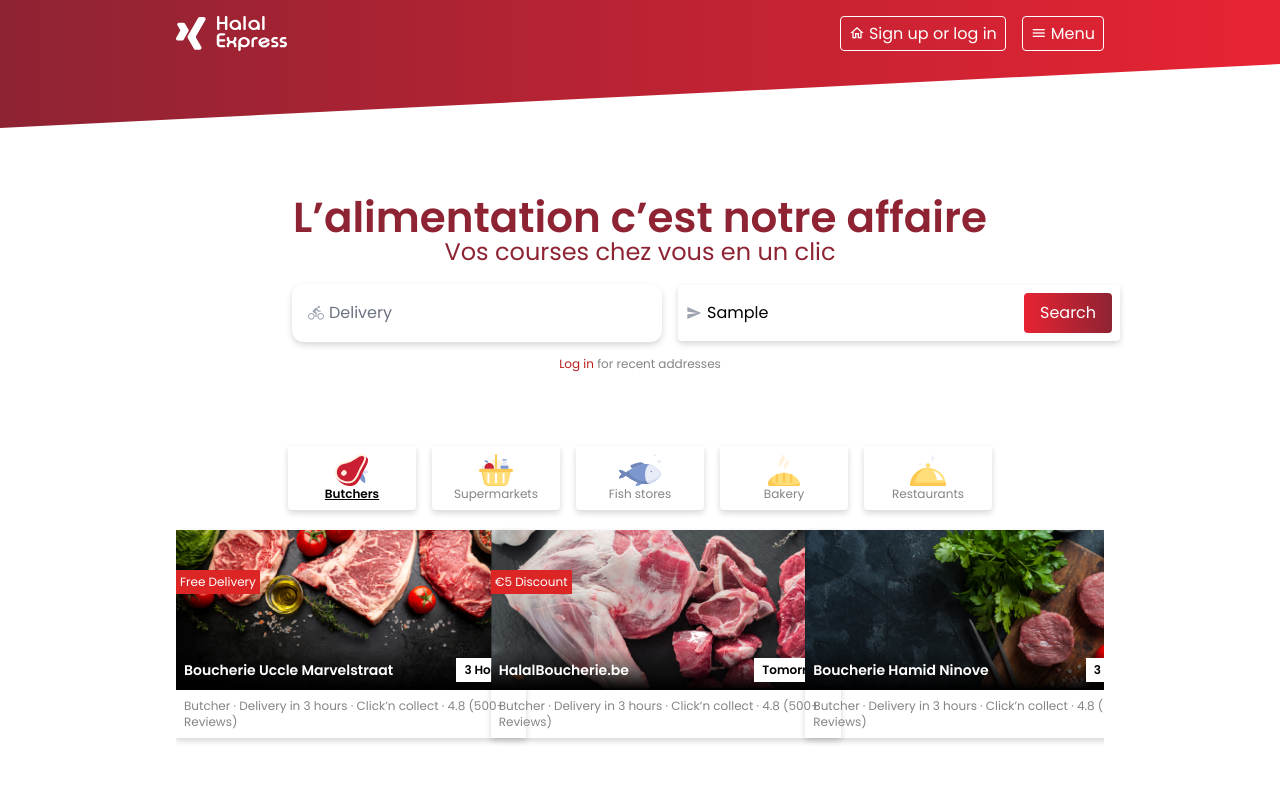
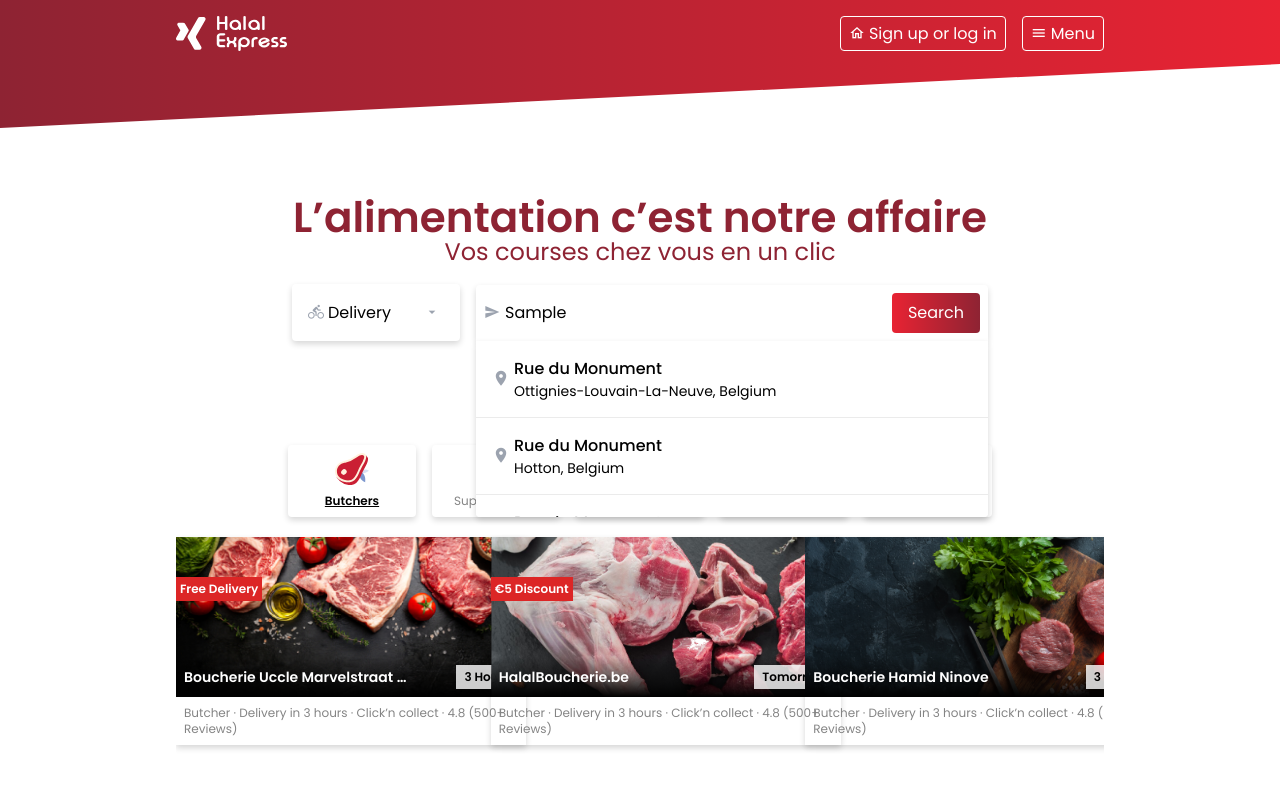
Before and after one commit to Lino004/hotalexpress, a Vue app: page / in a window 1280 px wide. Both pictures are taken after typing "Sample" into the empty fields and a click on the button "Search". Shown: the top 800 px of the page. Built offline with nearby package versions, Linux system fonts and the light colour scheme.

Commit message:
correction home

```diff
--- /dev/null
+++ b/src/components/custom-form/CustomAutocompletHome.vue
@@ -0,0 +1,82 @@
+<template>
+  <div
+    class="relative w-full">
+    <div
+      class="p-2 rounded shadow-box1 flex items-center"
+      :class="{
+        'rounded-b-none': show
+      }">
+      <span class="mr-1 text-gray-400">
+        <i class="mdi mdi-send"></i>
+      </span>
+      <input
+        class="flex-1 border border-transparent focus:outline-none focus:border-transparent"
+        placeholder="Adresse, ville ou code postal"
+        v-model="input">
+      <button class="flex-initial bg-gradient-to-r from-grid2 to-grid1 py-2 px-4 rounded text-white hidden md:block">
+        Search
+      </button>
+    </div>
+    <div
+      class="absolute w-full bg-white rounded rounded-t-none shadow-box1 overflow-y-auto"
+      :class="{
+        'h-32 md:h-44': data.length > 2
+      }"
+      v-if="show">
+      <div
+        v-for="(item, i) in data"
+        :key="i">
+        <div
+          class="p-4 flex justify-between items-center min-w-168 cursor-pointer"
+          @click="actionSelect(i)">
+          <span class="mr-1 text-gray-400 text-lg">
+            <i class="mdi mdi-map-marker"></i>
+          </span>
+          <div class="flex-1">
+            <p class="font-medium">{{item.label}}</p>
+            <p class="text-sm">{{item.subLabel}}</p>
+          </div>
+        </div>
+        <hr class="text-grid5">
+      </div>
+    </div>
+  </div>
+</template>
+
+<script>
+export default {
+  props: {
+    data: {
+      type: Array,
+      default: () => []
+    },
+    field: {
+      type: String,
+      default: 'label'
+    }
+  },
+  data () {
+    return {
+      input: '',
+      show: false
+    }
+  },
+  watch: {
+    input (val) {
+      this.show = !!val
+    }
+  },
+  mounted () {
+    const that = this
+    document.addEventListener('click', function (event) {
+      if (that.$el && !that.$el.contains(event.target)) {
+        that.show = false
+      }
+    })
+  }
+}
+</script>
+
+<style>
+
+</style>
--- /dev/null
+++ b/src/components/custom-form/CustomSelect.vue
@@ -0,0 +1,79 @@
+<template>
+  <div
+    class="relative rounded shadow-box1 hidden lg:block bg-white"
+    :class="{
+      'rounded-b-none': show
+    }">
+    <div
+      class="p-4 flex justify-between items-center min-w-168 cursor-pointer"
+      @click="show = !show">
+      <span class="mr-1 text-gray-400">
+        <i class="mdi" :class="`mdi-${data[value].icon}`"></i>
+      </span>
+      <span class="flex-1"> {{data[value].label}} </span>
+      <span class="mr-1 text-gray-400">
+        <i class="mdi mdi-menu-down"></i>
+      </span>
+    </div>
+    <div
+      class="absolute w-full bg-white rounded rounded-t-none shadow-box1 overflow-y-auto"
+      :class="{
+        'h-32': data.length > 2
+      }"
+      v-if="show">
+      <div
+        v-for="(item, i) in data"
+        :key="i">
+        <div
+          class="p-4 flex justify-between items-center min-w-168 cursor-pointer"
+          @click="actionSelect(i)">
+          <span class="mr-1 text-gray-400">
+            <i class="mdi" :class="`mdi-${item.icon}`"></i>
+          </span>
+          <span class="flex-1"> {{item.label}} </span>
+        </div>
+        <hr class="text-grid5">
+      </div>
+    </div>
+  </div>
+</template>
+
+<script>
+export default {
+  props: {
+    data: {
+      type: Array,
+      default: () => []
+    },
+    value: {
+      type: Number,
+      default: 0
+    }
+  },
+  data () {
+    return {
+      show: false
+    }
+  },
+  methods: {
+    actionSelect (index) {
+      this.$emit('input', index)
+      this.show = false
+    },
+    controlClickMouse (e) {
+      console.log(e.target)
+    }
+  },
+  mounted () {
+    const that = this
+    document.addEventListener('click', function (event) {
+      if (that.$el && !that.$el.contains(event.target)) {
+        that.show = false
+      }
+    })
+  }
+}
+</script>
+
+<style>
+</style>
--- a/src/components/general/CardAction.vue
+++ b/src/components/general/CardAction.vue
@@ -1,6 +1,6 @@
 <template>
   <div class="text-center py-2 md:px-4 rounded shadow-md md:shadow-box1 w-24 md:w-32">
-    <img class="mx-auto h-8" :src="img">
+    <img class="mx-auto h-8 mb-2" :src="img">
     <h4 class="text-xs" :class="{
       'font-semibold underline leading-4': active,
       'text-grid7': !active
--- a/src/components/general/CardProduit.vue
+++ b/src/components/general/CardProduit.vue
@@ -2,19 +2,19 @@
   <div class="shadow-box1" :class="customClass">
     <figure class="relative">
       <img class="w-full h-40 object-cover" :src="img" alt="">
-      <div class="absolute bg-red-600 left-0 top-10 text-white text-10px md:text-xs p-1" v-if="label">
+      <div class="absolute bg-red-600 left-0 top-10 text-white text-10px md:text-xs p-1 font-semibold" v-if="label">
         {{label}}
       </div>
       <div class="absolute bottom-0 w-full bg-gradient-to-t from-black flex items-center justify-between text-white p-2 font-semibold">
-        <div class="text-xs md:text-sm">
+        <div class="text-10px md:text-sm w-4/6 truncate">
           {{title}}
         </div>
-        <button class="bg-white text-black py-1 px-2 shadow-box2 text-10px md:text-xs font-semibold">
+        <div class="bg-white bg-opacity-80 text-black py-1 px-2 shadow-box2 text-10px md:text-xs font-semibold">
           {{labelBtn}}
-        </button>
+        </div>
       </div>
     </figure>
-    <div class="text-grid7 p-2 text-xs">
+    <div class="text-grid7 p-2 text-10px md:text-xs">
       {{description}}
     </div>
   </div>
--- /dev/null
+++ b/src/components/general/Menu.vue
@@ -0,0 +1,15 @@
+<template>
+  <div>
+    Menu
+  </div>
+</template>
+
+<script>
+export default {
+
+}
+</script>
+
+<style>
+
+</style>
--- a/src/views/Home.vue
+++ b/src/views/Home.vue
@@ -9,24 +9,41 @@
         Vos courses chez vous en un clic
       </h1>
       <section class="flex items-center mx-auto w-full md:w-3/4 md:space-x-4 mt-4 mb-2 px-2 md:px-0">
-        <div class="flex-initial p-4 rounded-xl shadow-box1 hidden lg:flex items-center">
-          <span class="mr-1 text-gray-400">
-            <i class="mdi mdi-bike"></i>
-          </span>
-          <input
-            class="flex-1 border border-transparent focus:outline-none focus:border-transparent"
-            placeholder="Delivery">
+        <div class="flex-initial">
+          <custom-select
+            v-model="choiceDelivery"
+            :data="[
+              {
+                label: 'Delivery',
+                icon: 'bike'
+              },
+              {
+                label: 'Pickup',
+                icon: 'walk'
+              }
+            ]">
+          </custom-select>
         </div>
-        <div class="flex-1 p-2 rounded shadow-box1 flex items-center">
-          <span class="mr-1 text-gray-400">
-            <i class="mdi mdi-send"></i>
-          </span>
-          <input
-            class="flex-1 border border-transparent focus:outline-none focus:border-transparent"
-            placeholder="Adresse, ville ou code postal">
-          <button class="flex-initial bg-gradient-to-r from-grid2 to-grid1 py-2 px-4 rounded text-white hidden md:block">
-            Search
-          </button>
+        <div class="flex-1">
+          <custom-autocomplet-home
+            :data="[
+              {
+                label: 'Rue du Monument',
+                subLabel: 'Ottignies-Louvain-La-Neuve, Belgium'
+              },
+              {
+                label: 'Rue du Monument',
+                subLabel: 'Hotton, Belgium'
+              },
+              {
+                label: 'Rue du Monument',
+                subLabel: 'Tintigny, Belgium'
+              },
+              {
+                label: 'Rue du Monument',
+                subLabel: 'Esneux, Belgium'
+              }
+            ]"/>
         </div>
       </section>
       <div class="px-2 md:hidden">
@@ -115,6 +132,8 @@
 import Boucherie from '@/assets/images/boucherie.png'
 import Boucherie2 from '@/assets/images/boucherie2.png'
 import Boucherie3 from '@/assets/images/boucherie3.png'
+import CustomSelect from '../components/custom-form/CustomSelect.vue'
+import CustomAutocompletHome from '../components/custom-form/CustomAutocompletHome.vue'
 
 export default {
   name: 'Home',
@@ -123,7 +142,9 @@
     CardAction,
     CardProduit,
     TabsBar,
-    Footer
+    Footer,
+    CustomSelect,
+    CustomAutocompletHome
   },
   data () {
     return {
@@ -152,7 +173,7 @@
       itemsProduit: [
         {
           label: 'Free Delivery',
-          title: 'Boucherie Uccle Marvelstraat',
+          title: 'Boucherie Uccle Marvelstraat De Paris Le grand',
           description: 'Butcher · Delivery in 3 hours · Click’n collect · 4.8 (500+ Reviews)',
           labelBtn: '3 Hours',
           img: Boucherie2
@@ -171,7 +192,8 @@
           labelBtn: '3 Hours',
           img: Boucherie
         }
-      ]
+      ],
+      choiceDelivery: 0
     }
   }
 }
--- a/tailwind.js
+++ b/tailwind.js
@@ -49,6 +49,7 @@
     },
     minWidth: {
       100: '80px',
+      168: '168px',
       300: '350px'
     },
     extend: {
```
